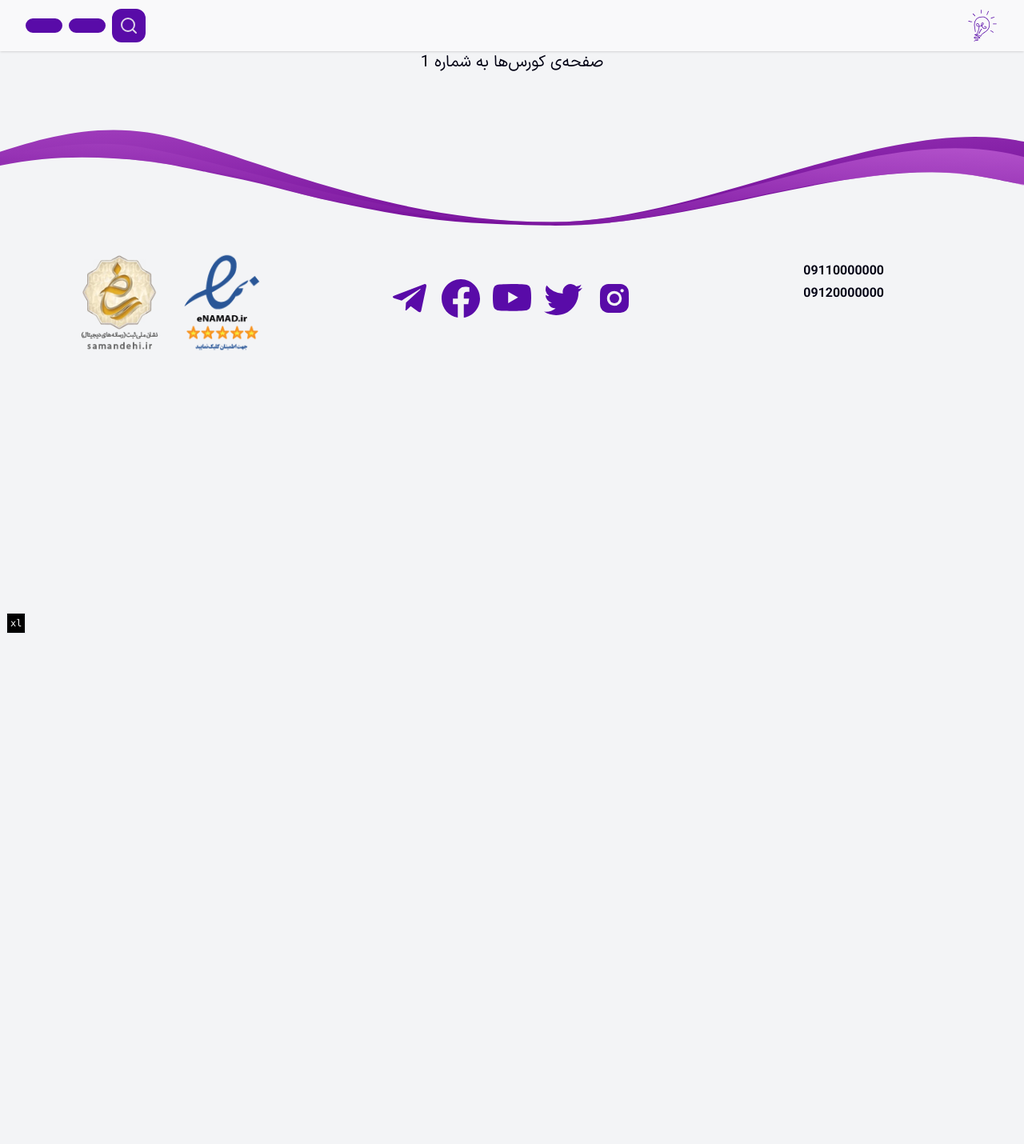
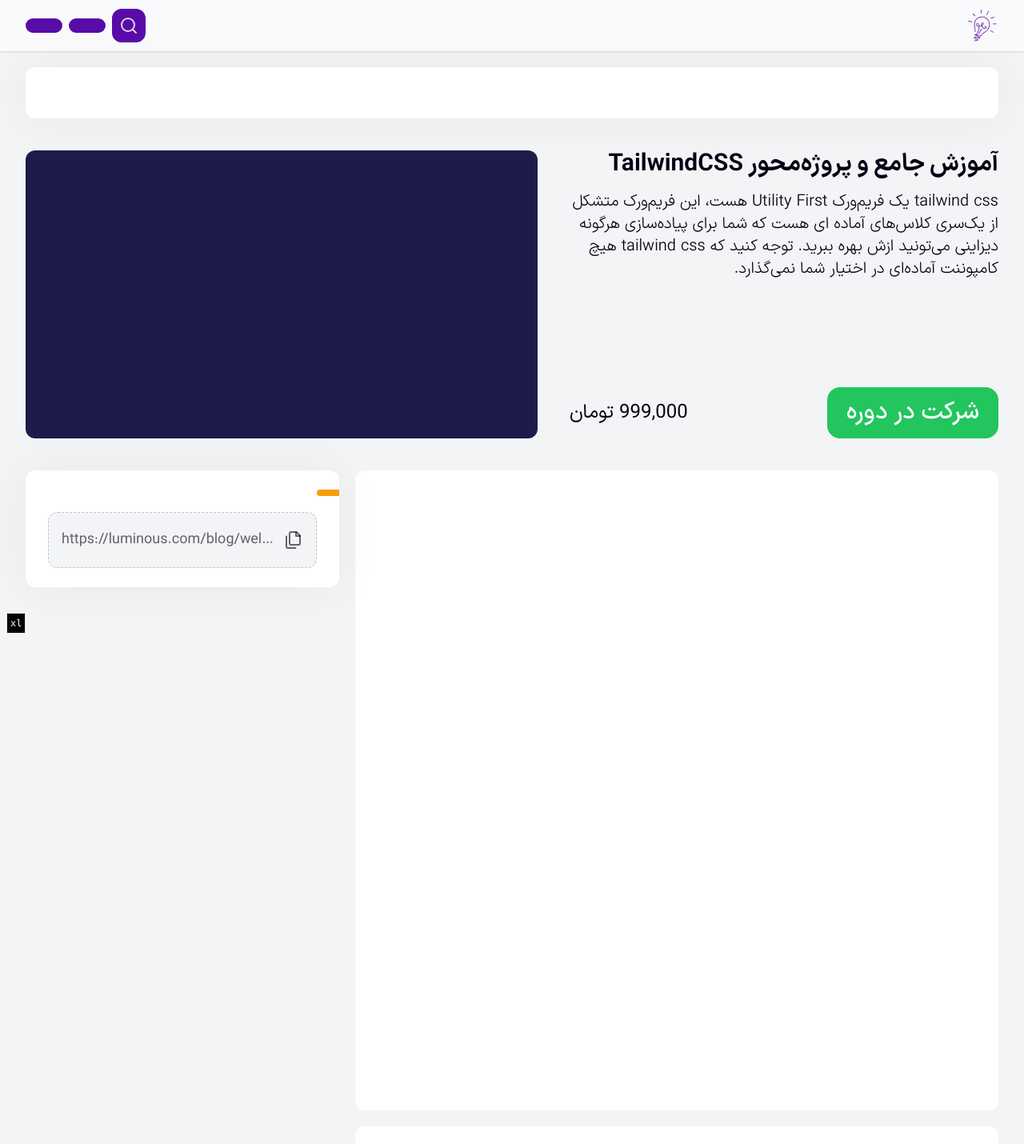
Before and after one commit to academy-react/luminous, a Next.js app: page /1/courses/1 in a window 1280 px wide. Shown: the top 1430 px of the page at 80% size. Before the commit the page ends 800 px from the top, so only its background shows below. Built offline with nearby package versions, Linux system fonts and the light colour scheme.

Commit message:
feat: course-id page initial structure

```diff
--- a/src/app/[lang]/(lobby)/courses/[id]/page.tsx
+++ b/src/app/[lang]/(lobby)/courses/[id]/page.tsx
@@ -1,3 +1,13 @@
+import { ContentBody, SideBar, UrlBar } from "@/components/pages/details-page";
+import {
+  CommentSection,
+  PostBody,
+} from "@/components/pages/details-page/content";
+import { LinkSideCard } from "@/components/pages/details-page/side-bar-items";
+import { Button, H1 } from "@/components/elements/ui";
+
+import { shortLinkSideCardDict } from "@/dict/dev/details.dict";
+
 import { type Locale } from "#/i18n.config";
 
 const CoursesIDPage = ({
@@ -6,8 +16,39 @@ const CoursesIDPage = ({
   params: { lang: Locale; id: number };
 }) => {
   return (
-    <main className="flex h-full items-center justify-center">
-      <h1 className="text-xl">صفحه‌ی کورس‌ها به شماره {id}</h1>
+    <main className="container">
+      <UrlBar />
+      <section className="my-10 flex justify-between gap-x-10">
+        <div className="flex w-full flex-col justify-between">
+          <div className="">
+            <H1 className="text-3xl font-bold">
+              آموزش جامع و پروژه‌محور TailwindCSS
+            </H1>
+            <p className="mt-3.5 line-clamp-4 text-xl font-light">
+              tailwind css یک فریم‌ورک Utility First هست، این فریم‌ورک متشکل از
+              یک‌سری کلاس‌های آماده ای هست که شما برای پیاده‌سازی هرگونه دیزاینی
+              می‌تونید ازش بهره ببرید. توجه کنید که tailwind css هیچ کامپوننت
+              آماده‌ای در اختیار شما نمی‌گذارد.
+            </p>
+          </div>
+          <div className="flex items-center justify-between">
+            <Button className="rounded-2xl border-4 border-green-500 bg-green-500 px-5 py-7 text-3xl text-white transition-colors duration-500 hover:bg-transparent hover:text-green-500">
+              شرکت در دوره
+            </Button>
+            <span className="text-2xl">999,000 تومان</span>
+          </div>
+        </div>
+        <div className="aspect-video h-[360px] rounded-xl bg-indigo-950"></div>
+      </section>
+      <section className="mt-5 grid grid-cols-3 items-start gap-5">
+        <ContentBody>
+          <PostBody />
+          <CommentSection lang={lang} />
+        </ContentBody>
+        <SideBar variant="sticky">
+          <LinkSideCard lang={lang} link={shortLinkSideCardDict.href} />
+        </SideBar>
+      </section>
     </main>
   );
 };
```
